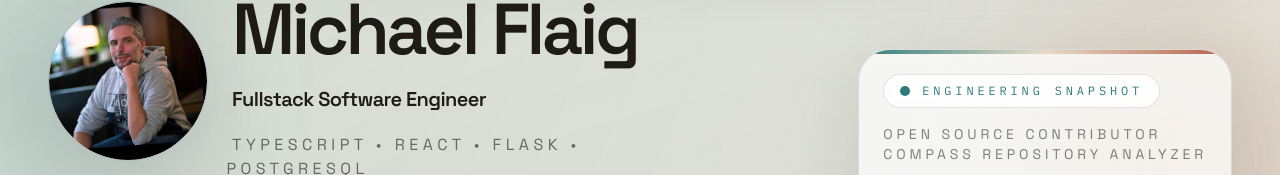
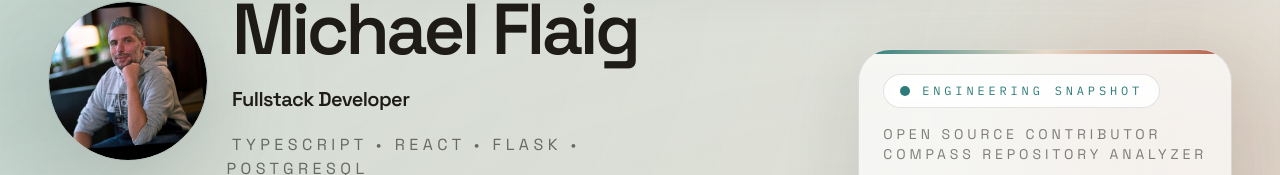
Before and after one commit to Unitycorn/Portfolio, a React (Vite) app: page / in a window 1280 px wide. Shown: the part 151-326 px from the top of the page. Built offline with nearby package versions, Linux system fonts and the light colour scheme.

Commit message:
fix(hero): changed role description

```diff
--- a/src/components/sections/HeroSection.tsx
+++ b/src/components/sections/HeroSection.tsx
@@ -29,7 +29,7 @@ function HeroSection() {
               Michael Flaig
             </h1>
             <p className="text-lg font-semibold tracking-[-0.03em] text-ink sm:text-xl">
-              Fullstack Software Engineer
+              Fullstack Developer
             </p>
             <p className="max-w-2xl text-sm uppercase tracking-[0.28em] text-ink/60 sm:text-base">
               TypeScript • React • Flask • PostgreSQL
```
